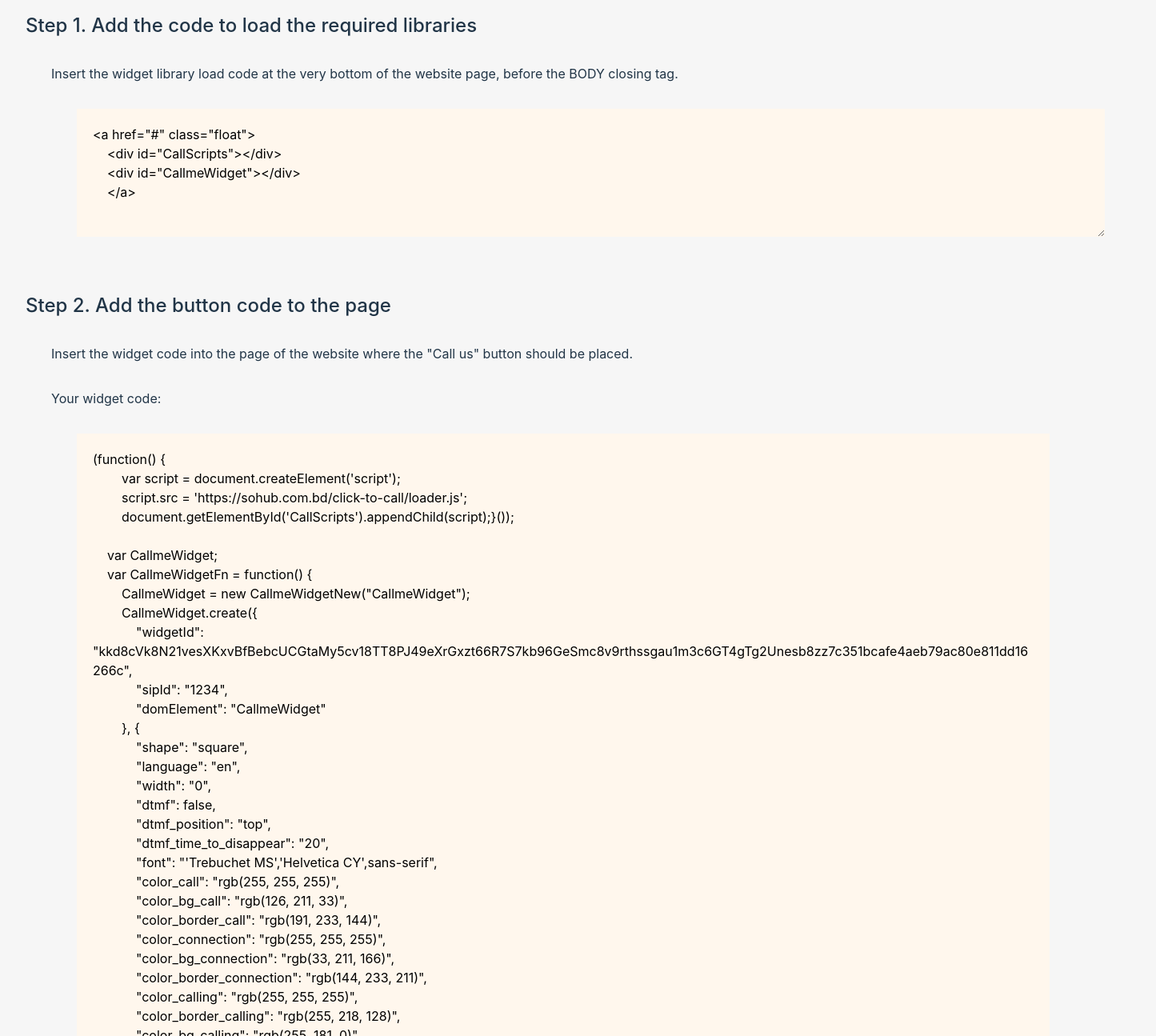
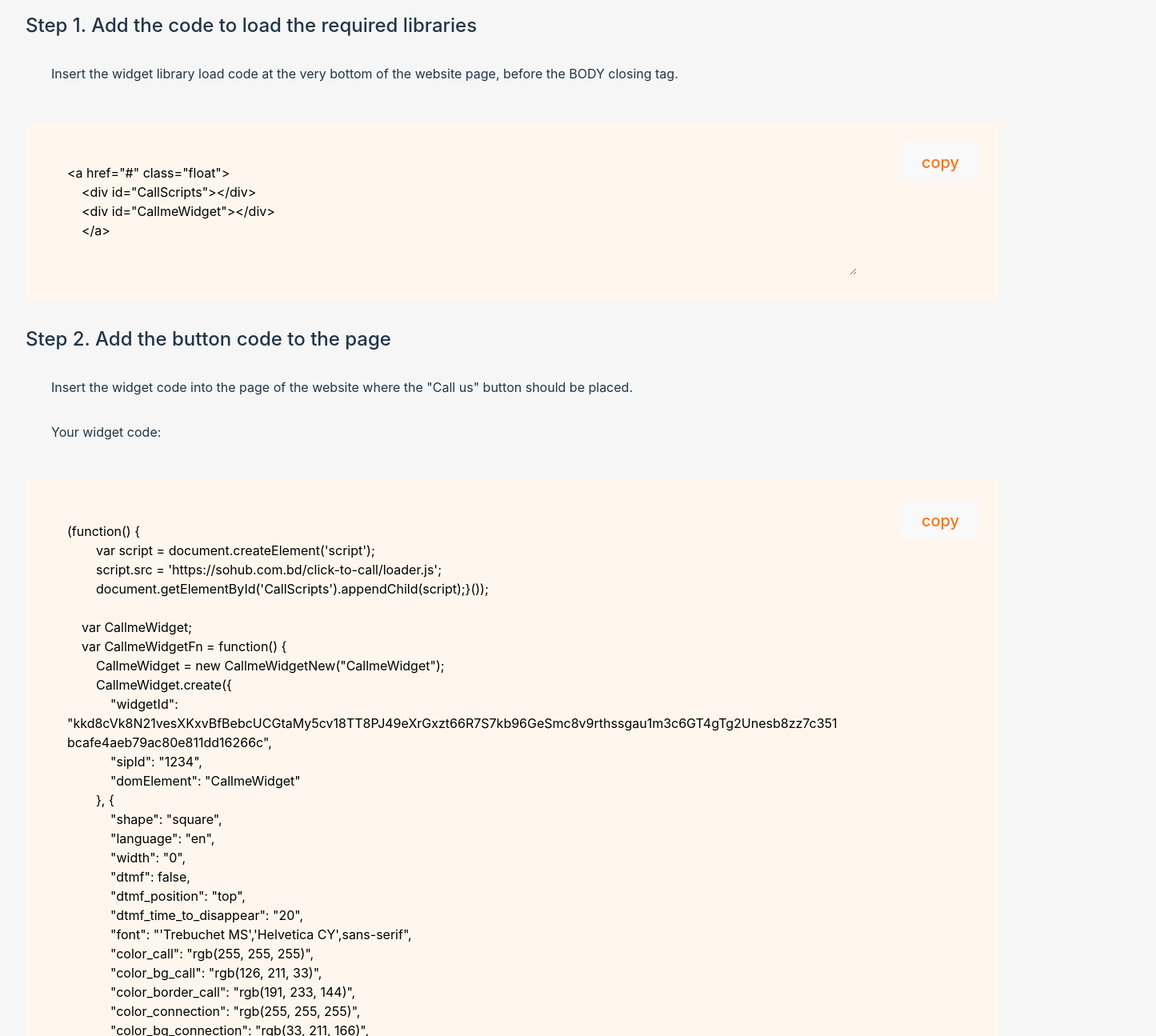
Before and after one commit to mahabubmonir339/webRTC_React_Sohub, a React (Vite) app: page /widget_integration in a window 1280 px wide. Shown: the part 480-1775 px from the top of the page at 80% size, 1445 px wide, since content can reach past the window. Built offline with nearby package versions, Linux system fonts and the light colour scheme.

Commit message:
12.03.23

```diff
--- a/package.json
+++ b/package.json
@@ -12,6 +12,7 @@
     "daisyui": "^2.51.1",
     "react": "^18.2.0",
     "react-color": "^2.19.3",
+    "react-copy-to-clipboard": "^5.1.0",
     "react-dom": "^18.2.0",
     "react-hook-form": "^7.43.5",
     "react-router-dom": "^6.8.2",
--- a/src/App.jsx
+++ b/src/App.jsx
@@ -28,7 +28,7 @@ function App() {
           <Route path="about" element={<About />} />
           <Route path="create_widget" element={<CreateWidget />} />
           <Route path="widget_integration" element={<Widget_Integration />} />
-          <Route path='backup' element={<Backpu />} />
+          <Route path="backup" element={<Backpu />} />
         </Route>
       </Routes>
       <Footer></Footer>
--- a/src/page-1/Widget_Integration.jsx
+++ b/src/page-1/Widget_Integration.jsx
@@ -1,8 +1,31 @@
-import React, { useState } from 'react';
+import React, { useRef, useState } from 'react';
 import { Link } from 'react-router-dom';
 
 const Widget_Integration = () => {
-    const [value1, setValue1] = useState(`(function() {
+
+
+    const [text1, setText1] = useState('');
+    const textareaRef1 = useRef(null);
+    const copyText1 = () => {
+        textareaRef1.current.select();
+        document.execCommand('copy');
+        alert(`Copied`);
+    };
+    const [text2, setText2] = useState('');
+    const textareaRef2 = useRef(null);
+    const copyText2 = () => {
+        textareaRef2.current.select();
+        document.execCommand('copy');
+        alert(`Copied`);
+    };
+
+    const [value1, setValue1] = useState(`<a href="#" class="float">
+    <div id="CallScripts"></div>
+    <div id="CallmeWidget"></div>
+    </a>`);
+
+
+    const [value2, setValue2] = useState(`(function() {
         var script = document.createElement('script');
         script.src = 'https://sohub.com.bd/click-to-call/loader.js';
         document.getElementById('CallScripts').appendChild(script);}());
@@ -42,10 +65,7 @@ const Widget_Integration = () => {
         window.attachEvent('onload', CallmeWidgetFn);
     }`);
 
-    const [value2, setValue2] = useState(`<a href="#" class="float">
-    <div id="CallScripts"></div>
-    <div id="CallmeWidget"></div>
-    </a>`);
+
 
     const queryParams = new URLSearchParams(window.location.href);
     const shape = queryParams.get('shape');
@@ -54,7 +74,7 @@ const Widget_Integration = () => {
         backgroundColor: shape
     }
     const callButtonTc = {
-        Color: text
+        color: text
     }
 
     return (
@@ -74,17 +94,21 @@ const Widget_Integration = () => {
                     </div>
                     <div>
                         <p className='mx-8'>Insert the widget library load code at the very bottom of the website page, before the BODY closing tag.</p>
-                        <label className='m-8'>
+                        <br /><br />
+                        <div className='flex bg-orange-50 justify-between'>
                             <textarea
-                                style={{ color: "black" }}
+                                style={{ color: "black", outline: "0px none transparent" }}
                                 readOnly='readonly'
-                                className='p-5 m-8 bg-orange-50'
+                                className='p-5 m-8 bg-orange-50 border-hidden max-w-full'
                                 name="postContent"
-                                defaultValue={value2}
+                                ref={textareaRef1} onChange={(e) => setText1(e.target.value)}
+                                defaultValue={value1}
                                 rows={5}
                                 cols={120}
                             />
-                        </label>
+                            <button type="submit" className='text-xl text-orange-500 m-6 text-center text-justify' style={{ height: "50px" }} onClick={copyText1}>copy</button>
+                        </div>
+
                     </div>
                 </div>
                 <div>
@@ -94,18 +118,21 @@ const Widget_Integration = () => {
                     <div>
                         <p className='m-8'>Insert the widget code into the page of the website where the "Call us" button should be placed.</p>
                         <p className=' text-b mx-8'>Your widget code:</p>
-                        <label className='m-8'>
+                        <br /><br />
+                        <div className='flex bg-orange-50 justify-between'>
                             <textarea
-                                style={{ color: "black" }}
+                                style={{ color: "black", outline: "0px none transparent" }}
                                 readOnly='readonly'
                                 className='p-5 m-8 bg-orange-50 border-hidden max-w-full'
                                 name="postContent"
-                                defaultValue={value1}
+                                ref={textareaRef2} onChange={(e) => setText2(e.target.value)}
+                                defaultValue={value2}
                                 rows={42}
                                 cols={120}
 
                             />
-                        </label>
+                            <button type="submit" className='text-xl m-6 text-orange-500 text-center text-justify' style={{ height: "50px" }} onClick={copyText2}>copy</button>
+                        </div>
                     </div>
                 </div>
             </div>
```
Also changed, not shown: src/page-1/Backpu.jsx (+12 -0 lines), 1 other file (tests, documents, lock files or other folders).
